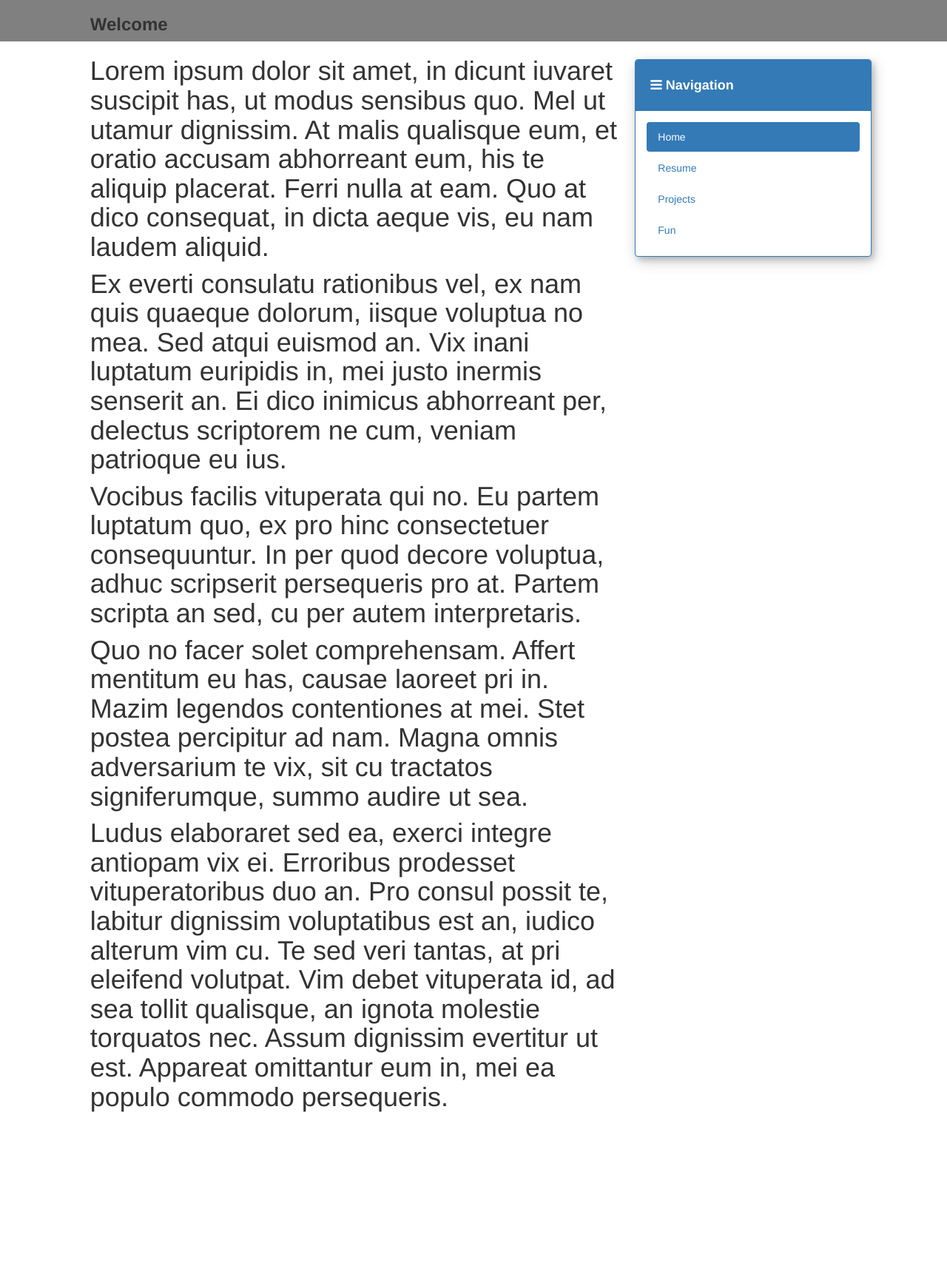
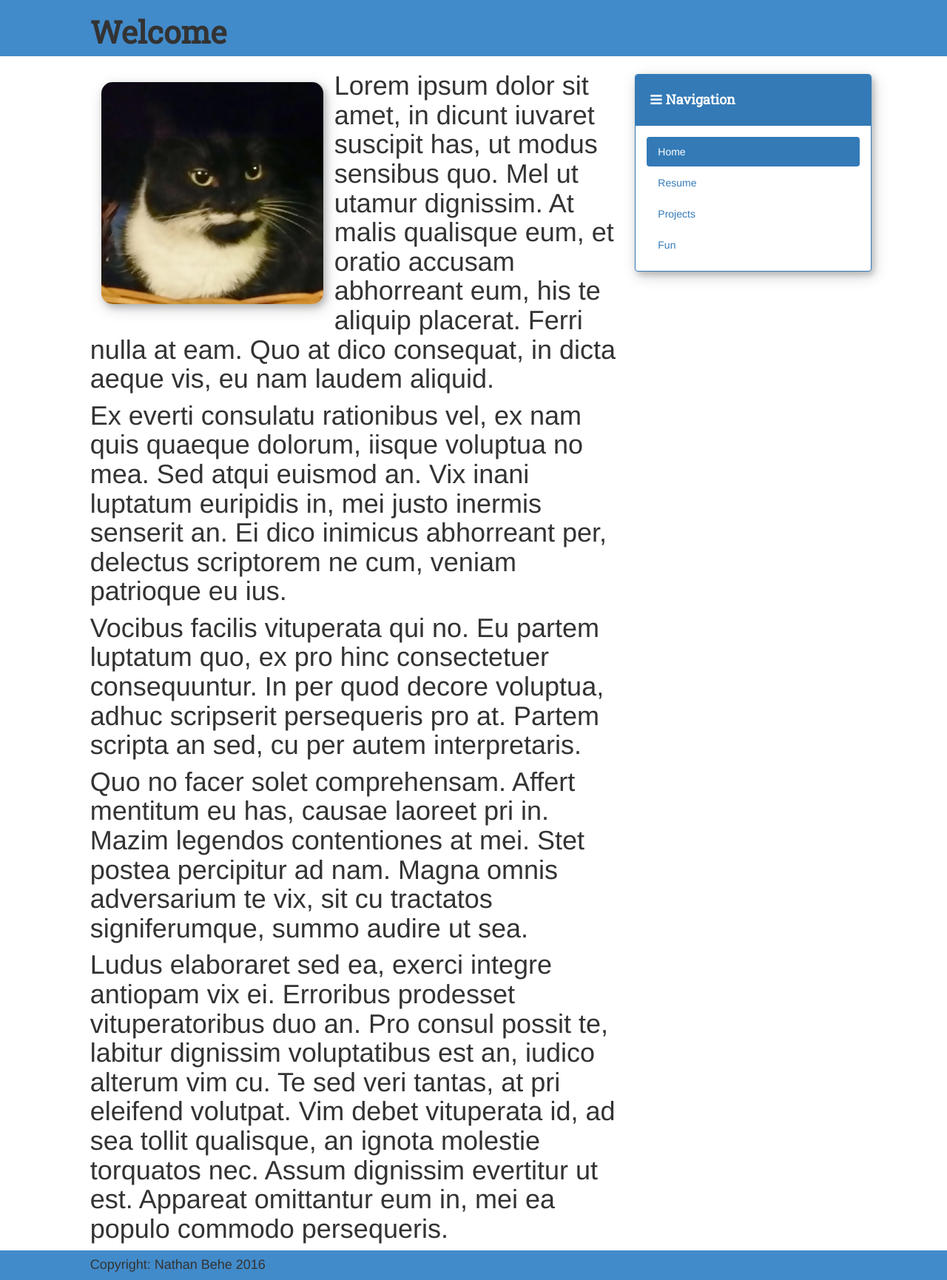
Before and after one commit to chickentech/WMIC_Powershell_Report, a plain HTML site: page Test HTML/index.html in a window 1280 px wide. Shown: the whole page at 74% size. Before the commit the page ends 1512 px from the top, so only its background shows below. Drawn offline with nearby package versions, Linux system fonts and the light colour scheme.

Commit message:
Responsive
Making this work better for smaller screens.

```diff
--- a/Test HTML/index.html
+++ b/Test HTML/index.html
@@ -1,6 +1,11 @@
 <!DOCTYPE html>
 <html lang="en">
 <head>
+        <!--
+            Created by:  Nathan Behe
+            This is just a sandbox for testing out new web technologies.
+        -->
+
     <!--Meta Tags-->
     <meta charset="utf-8"/>
     <meta http-equiv="X-UA-Compatible" content="IE=edge"/>
@@ -17,6 +22,9 @@
     -->
     <link rel="stylesheet" href="https://maxcdn.bootstrapcdn.com/font-awesome/4.5.0/css/font-awesome.min.css">
 
+	<!-- Google Fonts -->
+    <link href='https://fonts.googleapis.com/css?family=Roboto+Slab&effect=outline' rel='stylesheet' type='text/css'>
+
     <!-- HTML5 shim and Respond.js for IE8 support of HTML5 elements and media queries -->
     <!-- WARNING: Respond.js doesn't work if you view the page via file:// -->
     <!--[if lt IE 9]>
@@ -32,7 +40,7 @@
       <style>
   /* This is for the floating sidebar */
   .affix {
-      top: 80px;
+      top: 100px;
       position: fixed;
   }
   /* This is to add a shadow to the sidebar */
@@ -41,6 +49,23 @@
             -moz-box-shadow: 3px 4px 8px 0 rgba(0, 0, 0, 0.2), 3px 6px 20px 0 rgba(0, 0, 0, 0.19);
             box-shadow: 3px 4px 8px 0 rgba(0, 0, 0, 0.2), 3px 6px 20px 0 rgba(0, 0, 0, 0.19);
         }
+		img.dshadow {
+            -webkit-box-shadow: 3px 4px 8px 0 rgba(0, 0, 0, 0.2), 3px 6px 20px 0 rgba(0, 0, 0, 0.19);
+            -moz-box-shadow: 3px 4px 8px 0 rgba(0, 0, 0, 0.2), 3px 6px 20px 0 rgba(0, 0, 0, 0.19);
+            box-shadow: 3px 4px 8px 0 rgba(0, 0, 0, 0.2), 3px 6px 20px 0 rgba(0, 0, 0, 0.19);
+			margin: 15px;
+        }
+	/* Trying to change the pills coloring...
+    .nav-pills > li.active > a, .nav-pills > li.active > a:focus {
+        color: black;
+        background-color: #777;
+    }
+
+        .nav-pills > li.active > a:hover {
+            background-color: white;
+            color:black;
+        }
+	*/
   </style>
   <!-- End Page Styles -->
     <title>Welcome</title>
@@ -52,12 +77,12 @@
         <!-- Begin Header Section of Body -->
         <div class="container-fluid">
             <div class="row">
-                <div class="col-xs-12" style="background-color: grey">
+                <div class="col-xs-12" style="background-color: #428bca">
                     <div class="row">
                         <div class="col-xs-1">
                         </div>
                         <div class="col-xs-11">
-                    <h3>
+							<h3 class="font-effect-outline" style="font-family: 'Roboto Slab', serif;font-size: 42px">
 								<strong>
 									Welcome
 								</strong>
@@ -73,9 +98,10 @@
         <div class="container-fluid">
             <!-- Begin Body Row 1 -->
             <div class="row">
+                <main>
                 <div class="col-xs-7 col-xs-offset-1">
                 <h1>
-                    <p>Lorem ipsum dolor sit amet, in dicunt iuvaret suscipit has, ut modus sensibus quo. Mel ut utamur dignissim. At malis qualisque eum, et oratio accusam abhorreant eum, his te aliquip placerat. Ferri nulla at eam. Quo at dico consequat, in dicta aeque vis, eu nam laudem aliquid.</p>
+                    <p><img src="images/cat.jpg" alt="Her name is Sesame." class="img-responsive dshadow hidden-xs" style="vertical-align:middle;float:left;-webkit-border-radius: 15px;border-radius: 15px;"/>Lorem ipsum dolor sit amet, in dicunt iuvaret suscipit has, ut modus sensibus quo. Mel ut utamur dignissim. At malis qualisque eum, et oratio accusam abhorreant eum, his te aliquip placerat. Ferri nulla at eam. Quo at dico consequat, in dicta aeque vis, eu nam laudem aliquid.</p>
 
 <p>Ex everti consulatu rationibus vel, ex nam quis quaeque dolorum, iisque voluptua no mea. Sed atqui euismod an. Vix inani luptatum euripidis in, mei justo inermis senserit an. Ei dico inimicus abhorreant per, delectus scriptorem ne cum, veniam patrioque eu ius.</p>
 
@@ -87,11 +113,13 @@
                     </p>
                     </h1>
                     </div>
+                </main>
                     <!-- Begin Sidebar 1 Floater -->
+                    <aside>
                 <div class="col-xs-4" style="padding: 5px">
                     <div class="panel panel-default panel-primary dshadow affix" data-spy="affix" data-offset="100" style="width: 25%">
                     <!-- Sidebar Header -->
-                        <div class="panel-heading"><h4><strong><i class="fa fa-bars" style="padding: 5px"></i>Navigation</strong></h4></div>
+                        <div class="panel-heading"><h4 class="font-effect-outline" style="font-family: 'Roboto Slab', serif;"><strong><i class="fa fa-bars hidden-xs" style="padding: 5px"></i>Navigation</strong></h4></div>
                         <!-- Sidebar Body -->
                         <div class="panel-body">
                             <ul class="nav nav-pills nav-stacked">
@@ -103,11 +131,33 @@
                         </div>
                     </div>
                 </div>
+            </aside>
                 <!-- End Sidebar 1 -->
 
             </div>
             <!-- End Body Row 1 -->
         </div>
         <!-- End Body Container -->
+
+        <!-- Begin Footer Container -->
+        <footer>
+        <div class="container-fluid">
+            <!-- Begin Footer Row -->
+            <div class="row">
+				<div class="col-xs-12" style="background-color: #428bca">
+					<div class="row">
+						<div class="col-xs-1"></div>
+						<div class="col-xs-11">
+							<h4>
+							Copyright:  Nathan Behe 2016
+							</h4>
+						</div>
+					</div>
+				</div>
+            </div>
+            <!-- End Footer Row -->
+        </div>
+    </footer>
+        <!-- End Footer Container -->
     </body>
 </html>
```
Also changed, not shown: Test HTML/images/cat.jpg (added). Lines whose indentation alone changed are shown as unchanged.
